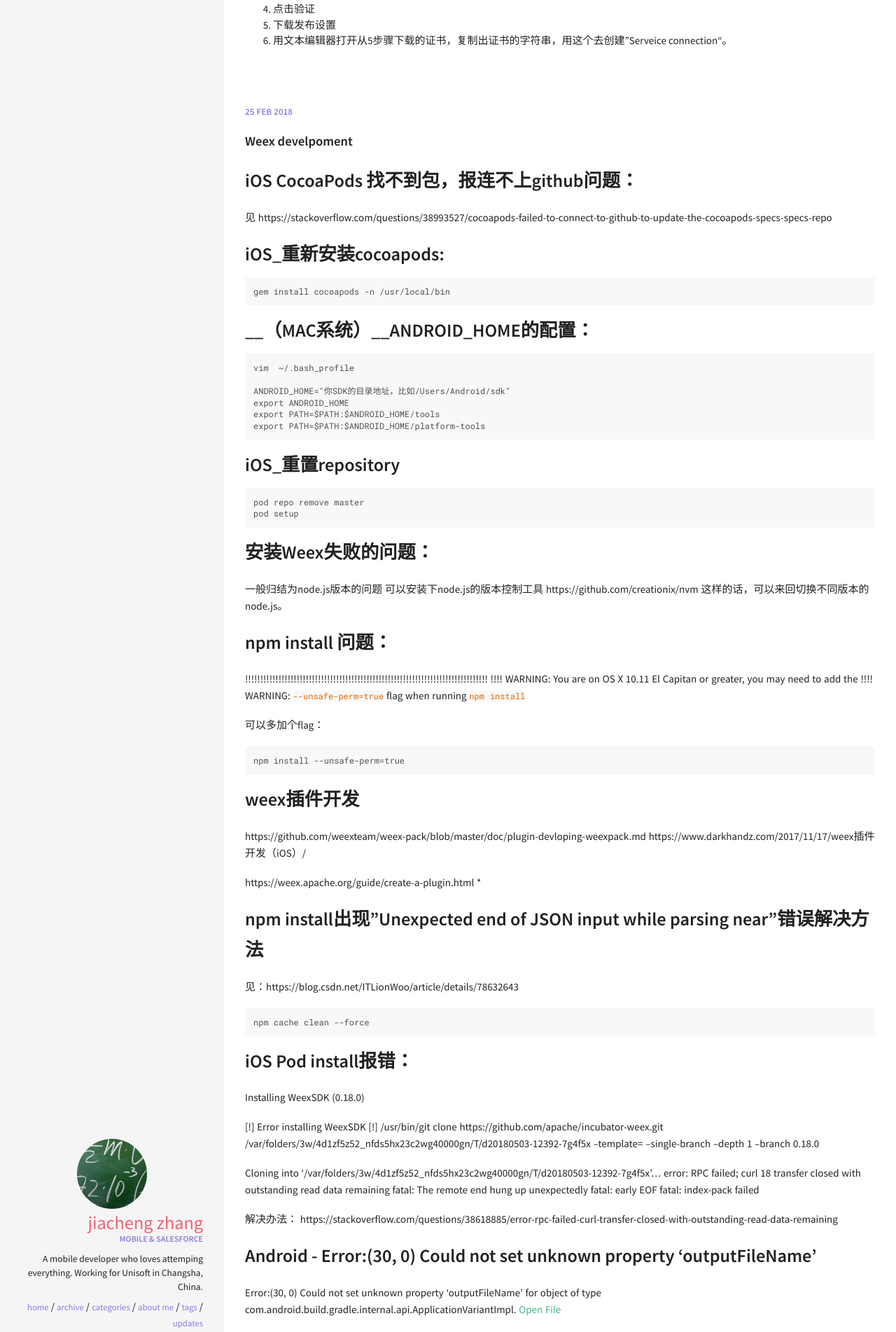
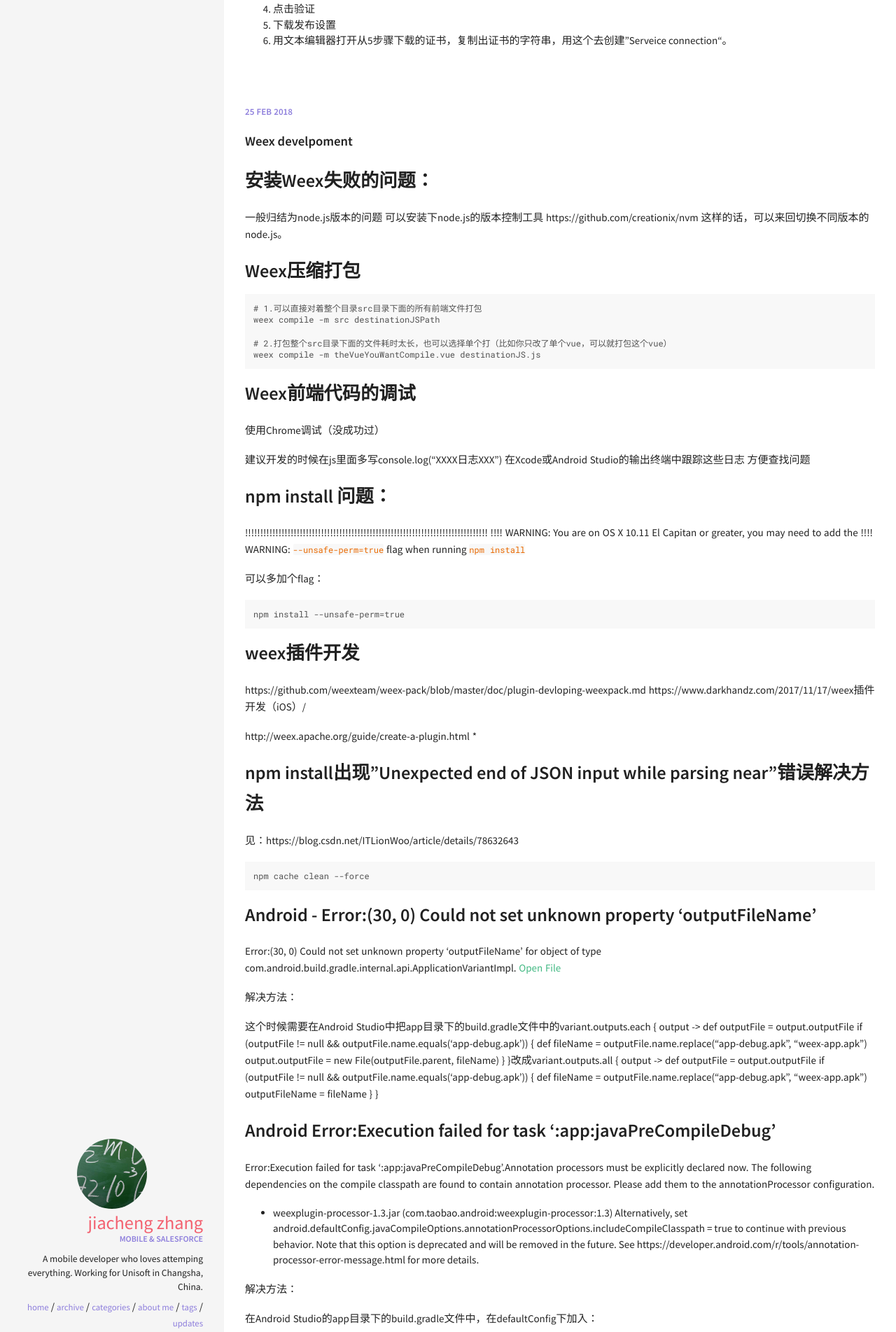
Before and after one commit to zhangjiacheng/zhangjiacheng.github.io, a Jekyll site: the page built from index.html, in a window 1280 px wide. Shown: the part 681-2584 px from the top of the page at 70% size. Built offline with Jekyll 4.4.1, drawn with Linux system fonts in a browser that asks for light colours; some of the changed text lies outside the part shown.

Commit message:
weex前端压缩打包，调试

```diff
--- a/_posts/2018-02-25-WeexDevelopment.md
+++ b/_posts/2018-02-25-WeexDevelopment.md
@@ -6,35 +6,28 @@ description: "The FAQ of weex development"
 tag: WEEX
 ---
 
-## iOS CocoaPods 找不到包，报连不上github问题：
-
-见
-https://stackoverflow.com/questions/38993527/cocoapods-failed-to-connect-to-github-to-update-the-cocoapods-specs-specs-repo
-
-## iOS_重新安装cocoapods:
-
-    gem install cocoapods -n /usr/local/bin
-
-## __（MAC系统）__ANDROID_HOME的配置：
-
-    vim  ~/.bash_profile
-
-    ANDROID_HOME="你SDK的目录地址，比如/Users/Android/sdk"
-    export ANDROID_HOME
-    export PATH=$PATH:$ANDROID_HOME/tools
-    export PATH=$PATH:$ANDROID_HOME/platform-tools
-
-## iOS_重置repository
-
-    pod repo remove master
-    pod setup
-
 ## 安装Weex失败的问题：
 
 一般归结为node.js版本的问题
 可以安装下node.js的版本控制工具
 https://github.com/creationix/nvm
 这样的话，可以来回切换不同版本的node.js。
+
+## Weex压缩打包
+
+    # 1.可以直接对着整个目录src目录下面的所有前端文件打包
+    weex compile -m src destinationJSPath
+
+    # 2.打包整个src目录下面的文件耗时太长，也可以选择单个打（比如你只改了单个vue，可以就打包这个vue）
+    weex compile -m theVueYouWantCompile.vue destinationJS.js
+
+## Weex前端代码的调试
+
+使用Chrome调试（没成功过）
+
+建议开发的时候在js里面多写console.log("XXXX日志XXX")
+在Xcode或Android Studio的输出终端中跟踪这些日志
+方便查找问题
 
 ## npm install 问题：
 !!!!!!!!!!!!!!!!!!!!!!!!!!!!!!!!!!!!!!!!!!!!!!!!!!!!!!!!!!!!!!!!!!!!!!!!!!!!!!!!
@@ -49,7 +42,7 @@ https://github.com/creationix/nvm
 https://github.com/weexteam/weex-pack/blob/master/doc/plugin-devloping-weexpack.md
 https://www.darkhandz.com/2017/11/17/weex插件开发（iOS）/
 
-https://weex.apache.org/guide/create-a-plugin.html  *
+http://weex.apache.org/guide/create-a-plugin.html  *
 
 
 ## npm install出现"Unexpected end of JSON input while parsing near"错误解决方法
@@ -57,21 +50,6 @@ https://weex.apache.org/guide/create-a-plugin.html  *
 见：https://blog.csdn.net/ITLionWoo/article/details/78632643
 
     npm cache clean --force
-
-## iOS Pod install报错：
-Installing WeexSDK (0.18.0)
-
-[!] Error installing WeexSDK
-[!] /usr/bin/git clone https://github.com/apache/incubator-weex.git /var/folders/3w/4d1zf5z52_nfds5hx23c2wg40000gn/T/d20180503-12392-7g4f5x --template= --single-branch --depth 1 --branch 0.18.0
-
-Cloning into '/var/folders/3w/4d1zf5z52_nfds5hx23c2wg40000gn/T/d20180503-12392-7g4f5x'...
-error: RPC failed; curl 18 transfer closed with outstanding read data remaining
-fatal: The remote end hung up unexpectedly
-fatal: early EOF
-fatal: index-pack failed
-
-解决办法：
-https://stackoverflow.com/questions/38618885/error-rpc-failed-curl-transfer-closed-with-outstanding-read-data-remaining
 
 ## Android - Error:(30, 0) Could not set unknown property 'outputFileName'
 
@@ -171,17 +149,17 @@ javaCompileOptions {
 Weex SDK provides only rendering capabilities, rather than have other capabilities. There are some internal components, modules and handlers. If you want these features which weexSDK doesn’t provide, you can to extend.
 
 iOS拓展简单的教程：
-https://weex.apache.org/guide/extend-ios.html
+http://weex.apache.org/guide/extend-ios.html
 
 android拓展简单的教程：
-https://weex.apache.org/guide/extend-android.html
+http://weex.apache.org/guide/extend-android.html
 
 我们要达到的目的是：
 iOS Android商量好，暴露给javascript相同的接口调用。
 
 ## JS调用Native可以，使用封装Module来实现。 Native通知JS，则可以通过globalEvent来实现。
 
-    //globalEvent的使用,[具体说明见](https://weex.apache.org/references/modules/globalevent.html)
+    //globalEvent的使用,[具体说明见](http://weex.apache.org/references/modules/globalevent.html)
     //--1,在原生里面发起通知,如IOS OC：使用WXSDKInstance的 - (void)fireGlobalEvent:(NSString *)eventName params:(NSDictionary *)params；
     //在类WXDemoViewController中在viewDidLoad调用[self render]后：
     [_instance fireGlobalEvent:@"zjcglobalEvent" params:@{@"key":@"zhangjiacheng"}];
@@ -220,7 +198,7 @@ iOS Android商量好，暴露给javascript相同的接口调用。
     }
 
 ## weex使用字体图片的引用问题，解决见：
-https://www.iconfont.cn/help/detail?spm=a313x.7781069.1998910419.15&helptype=code
+http://www.iconfont.cn/help/detail?spm=a313x.7781069.1998910419.15&helptype=code
 https://segmentfault.com/a/1190000011852209
 
 ## VS code格式化VUE代码，快捷方式：
@@ -252,12 +230,12 @@ Code->首选项->设置
 
  ## Weex插件的开发
  1. 网上有一些开源的插件供使用
-    https://natjs.com/#/README
+    http://natjs.com/#/README
  2. 自己开发可以参考开源的插件。写好原生代码部分后，前端部分写好JS调用的定义。
 
 
     //----------- 开发 -----------
-https://192.168.1.209:7093/tree/weextraing.git/master/docs;jsessionid=1fi3ccugb5c5oji5kn5fqxlnc
+http://192.168.1.209:7093/tree/weextraing.git/master/docs;jsessionid=1fi3ccugb5c5oji5kn5fqxlnc
     //------ 路由介绍文章
     //https://scotch.io/tutorials/getting-started-with-vue-router
 
@@ -302,3 +280,41 @@ https://192.168.1.209:7093/tree/weextraing.git/master/docs;jsessionid=1fi3ccugb5
 
       # 不再跟踪某个目录
       git rm --cached -r 不再跟踪的目录
+
+## iOS CocoaPods 找不到包，报连不上github问题：
+
+见
+https://stackoverflow.com/questions/38993527/cocoapods-failed-to-connect-to-github-to-update-the-cocoapods-specs-specs-repo
+
+## iOS_重新安装cocoapods:
+
+    gem install cocoapods -n /usr/local/bin
+
+## __（MAC系统）__ANDROID_HOME的配置：
+
+    vim  ~/.bash_profile
+
+    ANDROID_HOME="你SDK的目录地址，比如/Users/Android/sdk"
+    export ANDROID_HOME
+    export PATH=$PATH:$ANDROID_HOME/tools
+    export PATH=$PATH:$ANDROID_HOME/platform-tools
+
+## iOS_重置repository
+
+    pod repo remove master
+    pod setup
+
+## iOS Pod install报错：
+Installing WeexSDK (0.18.0)
+
+[!] Error installing WeexSDK
+[!] /usr/bin/git clone https://github.com/apache/incubator-weex.git /var/folders/3w/4d1zf5z52_nfds5hx23c2wg40000gn/T/d20180503-12392-7g4f5x --template= --single-branch --depth 1 --branch 0.18.0
+
+Cloning into '/var/folders/3w/4d1zf5z52_nfds5hx23c2wg40000gn/T/d20180503-12392-7g4f5x'...
+error: RPC failed; curl 18 transfer closed with outstanding read data remaining
+fatal: The remote end hung up unexpectedly
+fatal: early EOF
+fatal: index-pack failed
+
+解决办法：
+https://stackoverflow.com/questions/38618885/error-rpc-failed-curl-transfer-closed-with-outstanding-read-data-remaining
```
